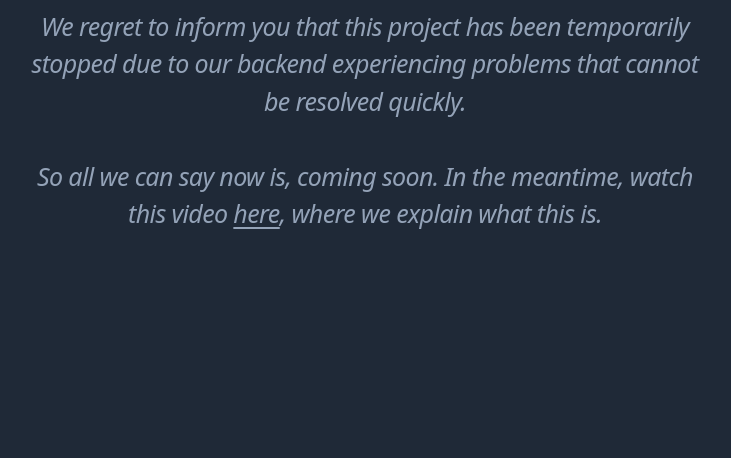
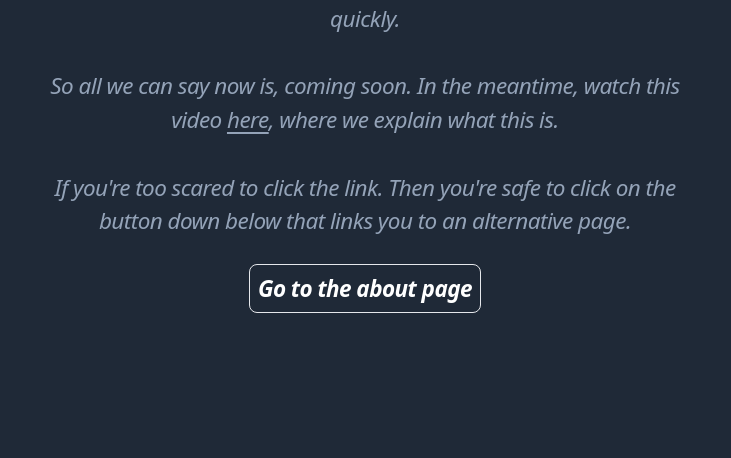
Before and after one commit to Jqstln/is-my.mom, an Astro site: page / in a window 1280 px wide. Shown: the part 342-800 px from the top of the page, without its empty margins (275-1006 px from the left). Built offline with nearby package versions, Linux system fonts and the light colour scheme; Astro itself is replaced by a stand-in of ours.

Commit message:
Update index.astro

```diff
--- a/src/pages/index.astro
+++ b/src/pages/index.astro
@@ -1,7 +1,6 @@
 ---
 import Head from "../layouts/Head.astro";
 import MainLayout from "../layouts/MainLayout.astro";
-
 ---
 
 <Head title="is-my.mom 🌟" />
@@ -10,13 +9,14 @@ import MainLayout from "../layouts/MainLayout.astro";
     <h1 class="text-5xl font-extrabold tracking-tight text-white sm:text-[5rem] text-center">is-my<span class="text-[hsl(190,100%,70%)]">.mom 🌟</span>
     </h1>
     <div class="flex flex-row gap-8">
-      <h3 class="text-medium font-small tracking-tight text-slate-400 sm:text-[25px] text-center italic max-w-2xl">
+      <h3 class="text-medium font-small tracking-tight text-slate-400 sm:text-[22.5px] text-center italic max-w-2xl">
         We regret to inform you that this project has been temporarily stopped due to our backend experiencing problems that cannot be resolved quickly.
 
         <br><br>So all we can say now is, <a class="hover:text-lime-500">coming soon.</a>
-        In the meantime, watch this video <a href="/discord" class="text-slate-400 underline underline-offset-4 hover:text-sky-400">here</a>, where we explain what this is.</h3>
-	    <!-- <a class="mt-8 text-white font-bold text-1xl border p-4 rounded-lg"href="/dashboard">Go to dashboard</a>
-      <a class="mt-8 text-white font-bold text-1xl border p-4 rounded-lg"href="/download">Download the ShareX SXCU File</a> -->
+        In the meantime, watch this video <a href="/discord" target="_blank" class="text-slate-400 underline underline-offset-4 hover:text-sky-400">here</a>, where we explain what this is.
+        <br><br>If you're too scared to click the link. Then you're safe to click on the button down below that links you to an alternative page.
+        <br><br><a class="mt-1 text-white font-bold text-bg border p-2 rounded-lg" href="/about">Go to the about page</a>
+      </h3>
     </div>
   </div>
 </MainLayout>
```
